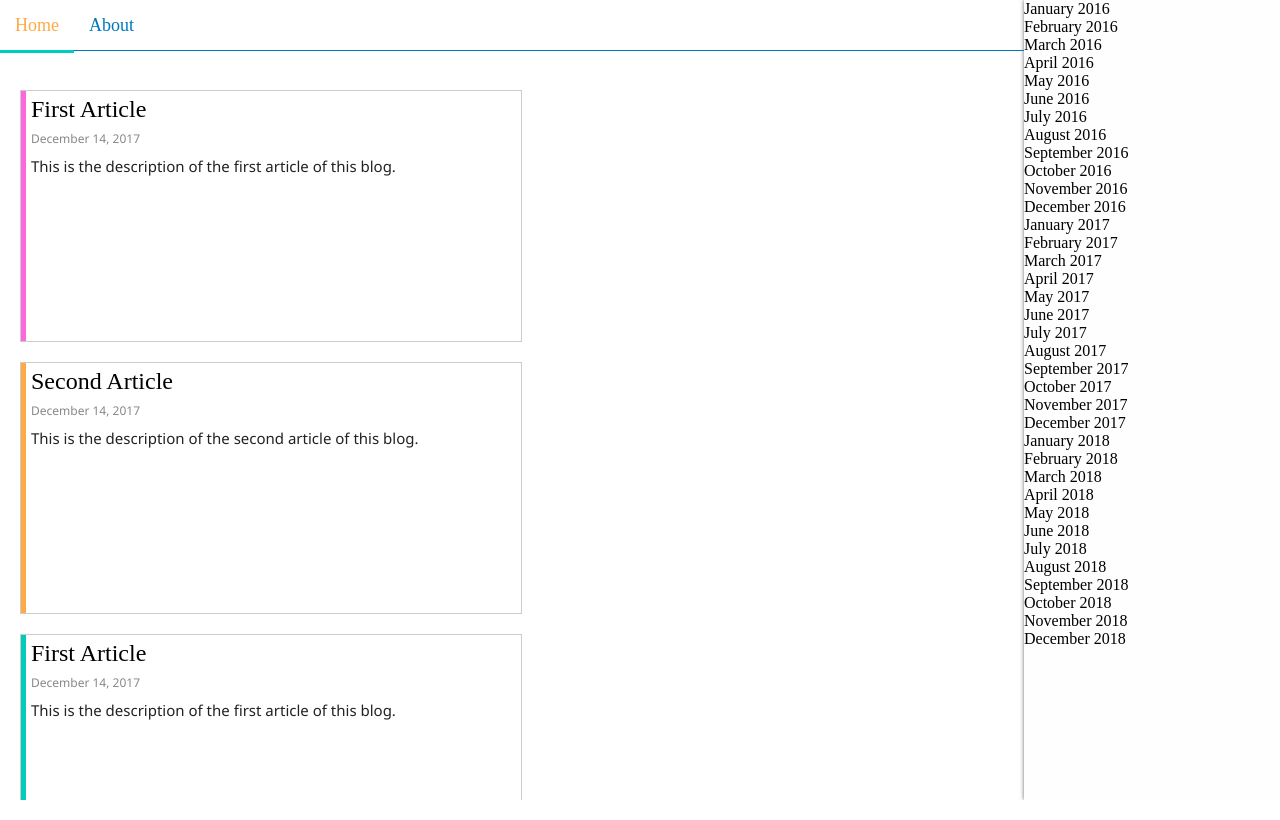
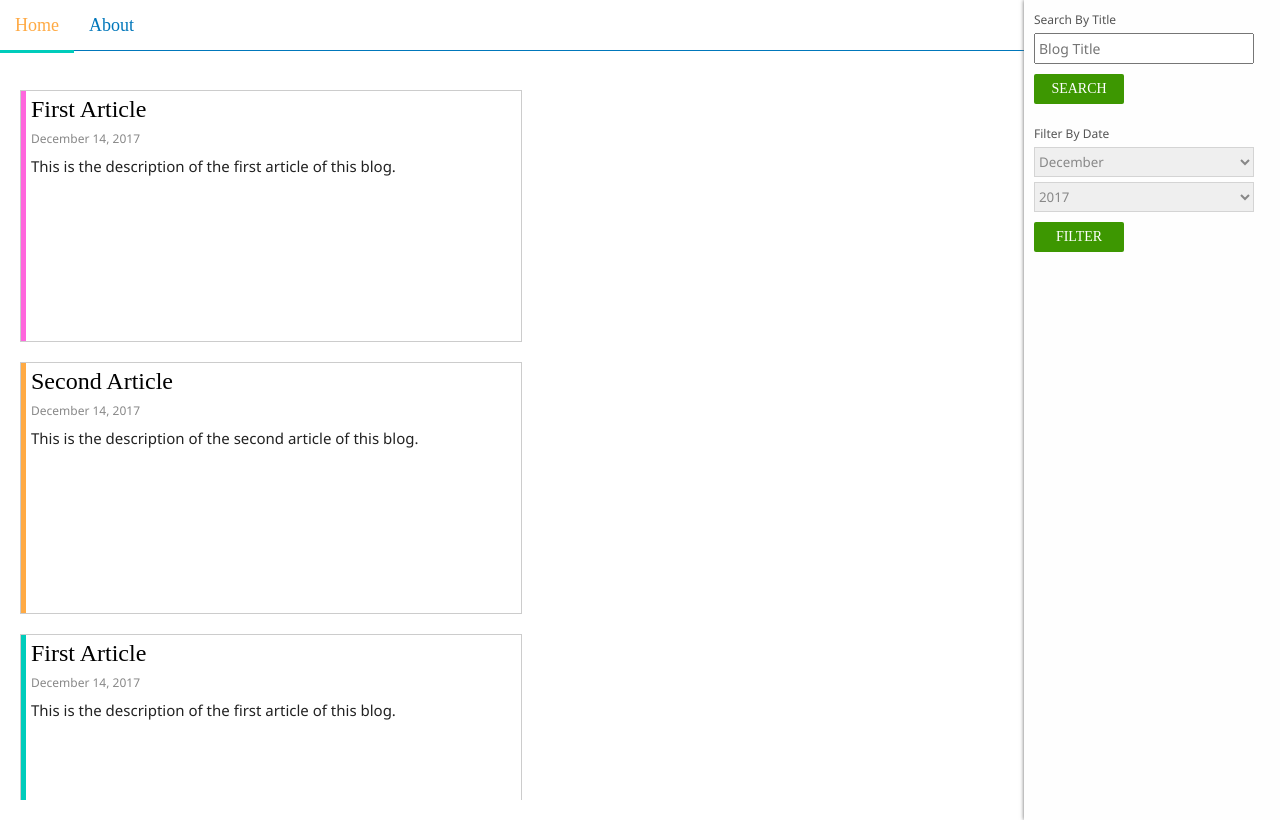
Before and after one commit to kanwal019/Blog, an Angular app: page / in a window 1280 px wide. Built offline with nearby package versions, Linux system fonts and the light colour scheme.

Commit message:
Changes in the sidebar - Addition of search and filter components.

```diff
--- a/src/app/app.component.css
+++ b/src/app/app.component.css
@@ -39,8 +39,9 @@ side-bar.sidebar{
     position: absolute;
     top: 0px;
     right: 0px;
-    height:100vh;
-    width:20vw;
+    padding: 10px;
+    height: 100vh;
+    width: calc(20vw - 20px);
     background-color: #fefefe;
     overflow-y: scroll;
     box-shadow: 0px 0px 4px #666;
--- a/src/app/mocks/app.mock.ts
+++ b/src/app/mocks/app.mock.ts
@@ -73,3 +73,6 @@ export const SIDEDATES : SideDate[]=[{
 },{
     "year":"2018","month":"December"
 }];
+
+export const YEARS : string[]=["2016","2017","2018","2019"];
+export const MONTHS : string[]=["January","February","March","April","May","June","July","August","September","October","November","December"];
--- a/src/app/sidebar.component.css
+++ b/src/app/sidebar.component.css
@@ -0,0 +1,22 @@
+input[type = "button"], button, input[type = "submit"]{
+    margin-left:0px;
+    margin-top: 10px;
+}
+
+input[type = "text"], input[type = "email"], select, input[type = "number"]{
+    margin-top: 5px;
+}
+
+select{
+    margin-bottom: 0px;
+}
+
+label{
+    color: #555;
+    font-family: "Segoe UI";
+    font-size: 12px;
+}
+
+.filter-unit{
+    margin-top: 20px;
+}
--- a/src/app/sidebar.component.html
+++ b/src/app/sidebar.component.html
@@ -1,5 +1,24 @@
 <div class="side-bar-home" *ngIf="sectionName==='Home'">
-    <div class="side-date-link" *ngFor="let sidedate of sidedates">
+    <!--div class="side-date-link" *ngFor="let sidedate of sidedates">
         {{sidedate.month}} {{sidedate.year}}
-    </div>
+    </div-->
+    <form>
+        <div class="form-group search-unit">
+            <label for="search-by-title">Search By Title</label>
+            <input type="text" id="search-by-title" placeholder="Blog Title" />
+            <input type="button" id="search-submit" value="Search"/>
+        </div>
+    </form>
+    <form>
+        <div class="form-group filter-unit">
+            <label for="filter-by-date">Filter By Date</label>
+            <select id="filter-by-date">
+                <option *ngFor="let month of months" value="{{month}}">{{month}}</option>
+            </select>
+            <select id="filter-by-year">
+                <option *ngFor="let year of years" value="{{year}}">{{year}}</option>
+            </select>
+            <input type="button" id="filter-submit" value="Filter"/>
+        </div>
+    </form>
 </div>
--- a/src/app/sidebar.component.ts
+++ b/src/app/sidebar.component.ts
@@ -1,7 +1,8 @@
-import { Component } from '@angular/core';
+import { Component,ElementRef } from '@angular/core';
 import { AppComponent } from './app.component';
 import { SideDate } from './models';
-import { SIDEDATES } from './mocks/app.mock';
+import { SIDEDATES,YEARS,MONTHS } from './mocks/app.mock';
+import { DatePipe } from '@angular/common';
 
 @Component({
     selector: 'side-bar',
@@ -11,8 +12,32 @@ import { SIDEDATES } from './mocks/app.mock';
   export class SidebarComponent {
     sectionName: string;
     sidedates: SideDate[];
+    years:string[];
+    months:string[];
+    today=new Date();
+    constructor(private elRef:ElementRef) {}
     ngOnInit(){
       this.sidedates=SIDEDATES;
+      this.years=YEARS;
+      this.months=MONTHS;
+    }
+    ngAfterViewInit(){
+      let tempMonths= this.elRef.nativeElement.querySelector('#filter-by-date');
+      for(let temp of tempMonths){
+        if(temp.value==this.months[this.today.getMonth()]){
+          temp.setAttribute("selected","");
+        }
+      }
+
+      let tempYears= this.elRef.nativeElement.querySelector('#filter-by-year');
+      for(let temp of tempYears){
+        if(temp.value==this.today.getFullYear()){
+          temp.setAttribute("selected","");
+        }
+        if(temp.value>this.today.getFullYear()){
+          temp.setAttribute("disabled","");
+        }
+      }
     }
     loadSideBar(sectionName){
       this.sectionName=sectionName;
--- a/src/styles.css
+++ b/src/styles.css
@@ -7,6 +7,9 @@ body{
     overflow: hidden;
     font-family:"Segoe UI Semibold", Segoe;
 }
+
+:disabled {cursor: not-allowed;}
+::selection, select option:hover{outline: none; background-color: #0cb; color: #fff;}
 
 input, select{font-family:"Segoe UI", Segoe;}
 input:focus, select:focus, textarea:focus, button:focus{outline:none;}
```
